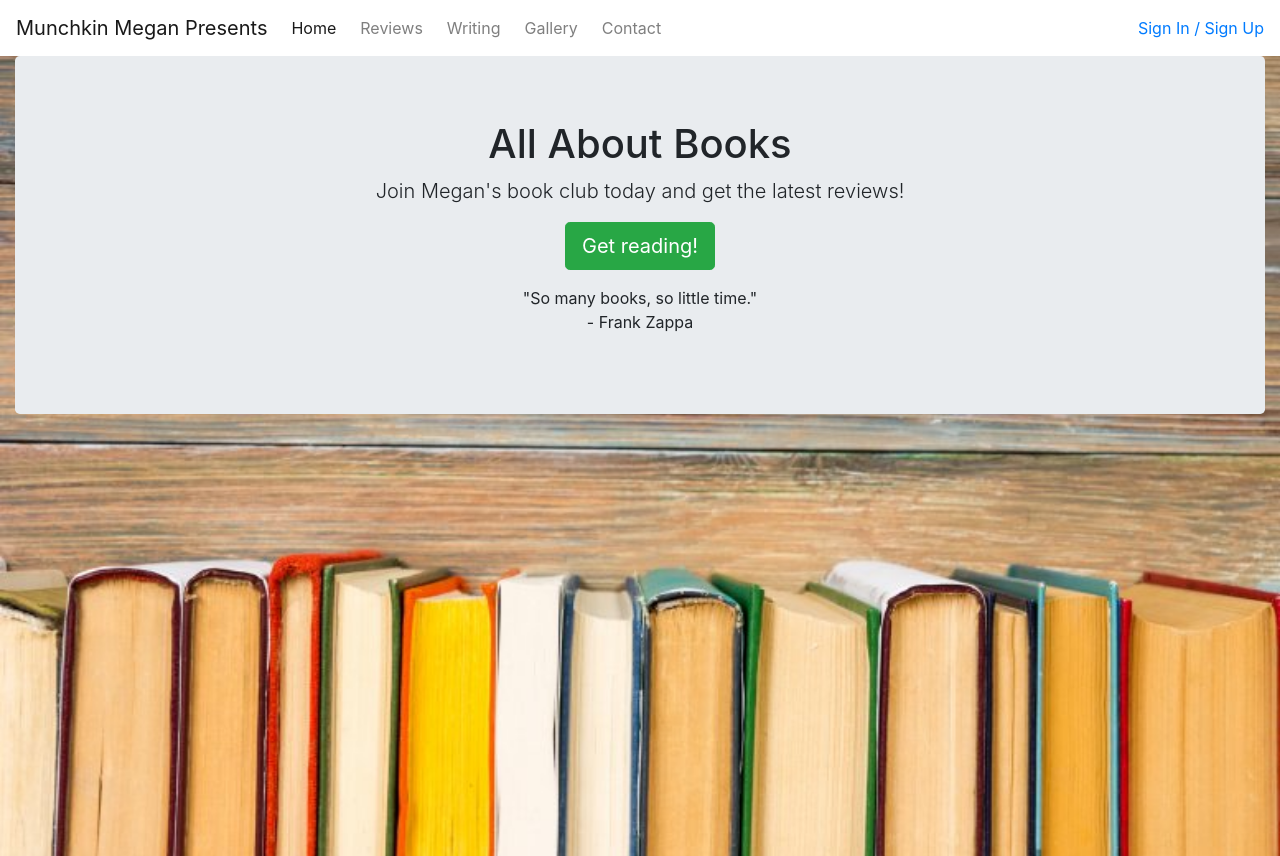
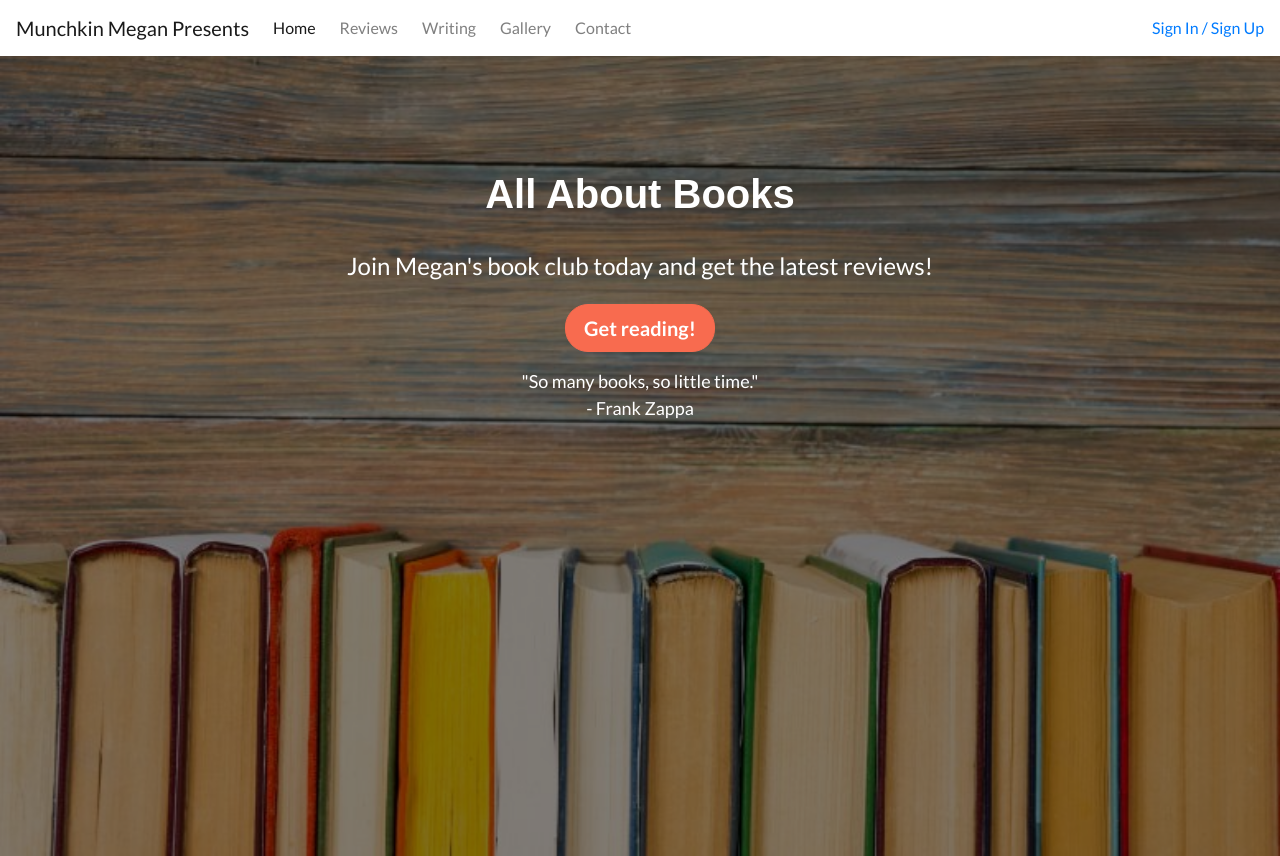
Before and after one commit to Code-Institute-Submissions/Munchkin-Megan, a plain HTML site: page index.html in a window 1280 px wide. Shown: the top 856 px of the page. Drawn offline with nearby package versions, Linux system fonts and the light colour scheme; a web font is replaced by a local one.

Commit message:
Modify - Jumbotron/hero image styled with css. No other alteration have taken place.

```diff
--- a/assets/css/style.css
+++ b/assets/css/style.css
@@ -1,11 +1,105 @@
 @import url('https://fonts.googleapis.com/css?family=Muli:100,200,300,400,500,600,700|Lato:100,200,300,400,500,600,700');
 
+body {
+    font-family: "Lato", sans-serif;
+}
+
+/*-----------------------------------------------------------------------------------Navbar*/
+
+
+/*-----------------------------------------------------------------------------------Jumbotron*/
+
+.jumbotron {
+    background-color: transparent;
+}
+
+.jumbotron-header {
+    font-family: "Muli",sans-serif;
+    font-weight: 600;
+    font-size: 40px;
+    color: #fff;
+    margin-top: 50px;
+    margin-bottom: 30px;
+}
+
+.bookclub-text {
+    font-weight: 400;
+    font-size: 24px;
+    color: #fff;
+    margin-bottom: 20px;
+}
+
+.smb-quote {
+    font-weight: 400;
+    font-size: 18px;
+    color: #fff;
+}
+/*-----------------------------------------------------------------------------------Continers*/
+
+/*css-tricks*/
 .books-container {
     height: 100vh;
-      background: url(../../assets/images/hero-image.jpg) no-repeat center center;
-  -webkit-background-size: cover;
-  -moz-background-size: cover;
-  -o-background-size: cover;
-  background-size: cover;
+    background: url(../../assets/images/hero-image.jpg) no-repeat bottom center;
+    -webkit-background-size: cover;
+    -moz-background-size: cover;
+    -o-background-size: cover;
+    background-size: cover;
+    display: flex;
+    align-items: top;
+    justify-content: center;
+    position: relative;
 
 }
+
+.opaque-overlay{
+    position: absolute;
+    height: 100%;
+    width: 100%;
+    background-color: rgba(0, 0, 0, 0.5)
+}
+
+
+.about-container {
+
+}
+
+.bookworm-container{
+
+}
+
+.challenge-container{
+
+}
+
+/*-----------------------------------------------------------------------------------Videos*/
+
+.bookworm-video {
+
+}
+
+.challenge-video {
+
+}
+
+/*-----------------------------------------------------------------------------------General*/
+
+.btn--cta{
+    font-weight: bold;
+    border-radius: 23px;
+    width: 150px;
+}
+
+.btn--orange{
+    color: #fff;
+    background-color: #f86b4f;
+    border-color: #f86b4f;
+}
+
+.btn--orange:hover,
+.btn--orange:focus,
+.btn--orange:active,
+.btn--orange:active:focus {
+    color: #000;
+    background-color: #d34f35;
+    border-color: #d34f35
+}
--- a/index.html
+++ b/index.html
@@ -75,21 +75,22 @@
 
     <div class="container-fluid books-container">
       <!--all about books-->
+      <div class="opaque-overlay">&nbsp</div>
       <div class="row">
         <div class="col-12">
-          <section class="title jumbotron text-center">
-            <h1>All About Books</h1>
-            <p class="lead">
+          <section class="jumbotron text-center">
+            <h1 class="jumbotron-header">All About Books</h1>
+            <p class="bookclub-text">
               Join Megan's book club today and get the latest reviews!
             </p>
             <button
-              class="btn btn-success btn-lg"
+              class="btn btn-lg btn--cta btn--orange"
               data-toggle="modal"
               data-target="#bookclubModal"
             >
               Get reading!
             </button>
-            <p class="quote mt-3">
+            <p class="smb-quote mt-3">
               "So many books, so little time." <br />- Frank Zappa
             </p>
           </section>
```
